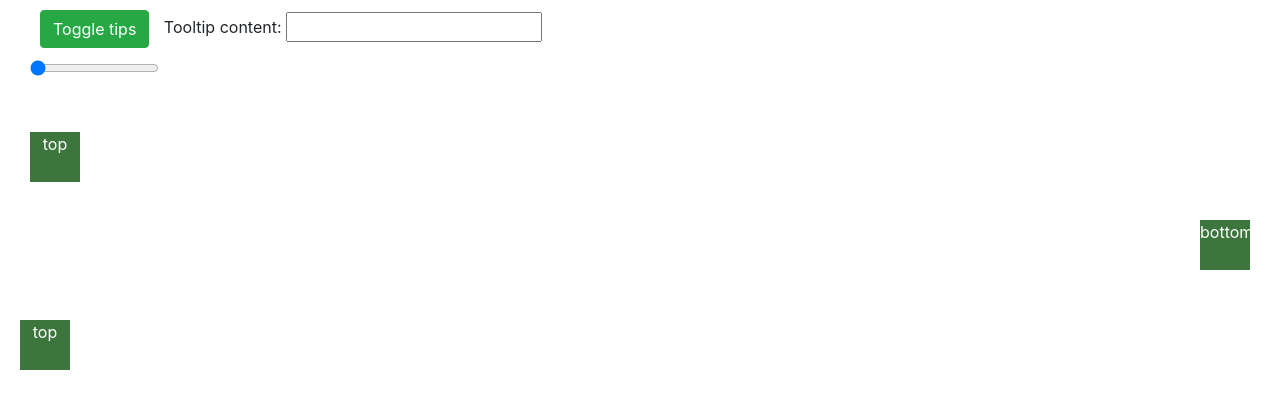
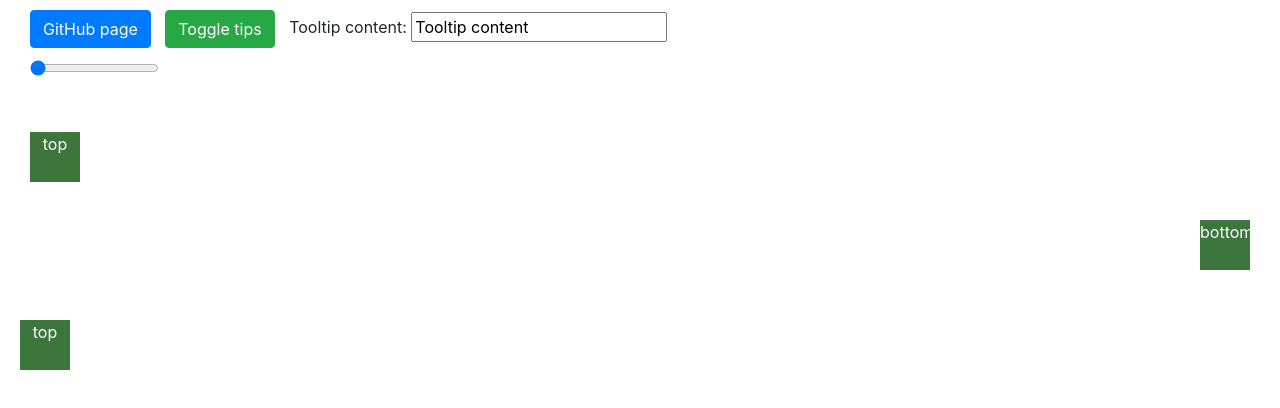
Before and after one commit to DrankUser/bootstrap-2.3.2-tooltip-fix, a plain HTML site: page index.html in a window 1280 px wide. Shown: the top 408 px of the page. Drawn offline with nearby package versions, Linux system fonts and the light colour scheme.

Commit message:
Added link to GitHub page and default Tooltip Content

```diff
--- a/index.html
+++ b/index.html
@@ -62,9 +62,10 @@
 <div class="t target3">top</div>
 <div class="t target4">bottom</div>
 <div class="container">
+<a class="btn btn-primary" href="https://github.com/DrankUser/bootstrap-2.3.2-tooltip-fix">GitHub page</a>
 <button class="trigger btn btn-success">Toggle tips</button>
 <label for="title">Tooltip content: </label>
-<input type="text" id="title" class="input-x-large"></input><br/>
+<input type="text" id="title" class="input-x-large" value="Tooltip content"></input><br/>
 <input type="range" id="slider" min="10" max="200" value="10"></input>
 <div class="t" id="slider_target" style="margin: 0; margin-top: 50px">top</div>
 </div>
```
